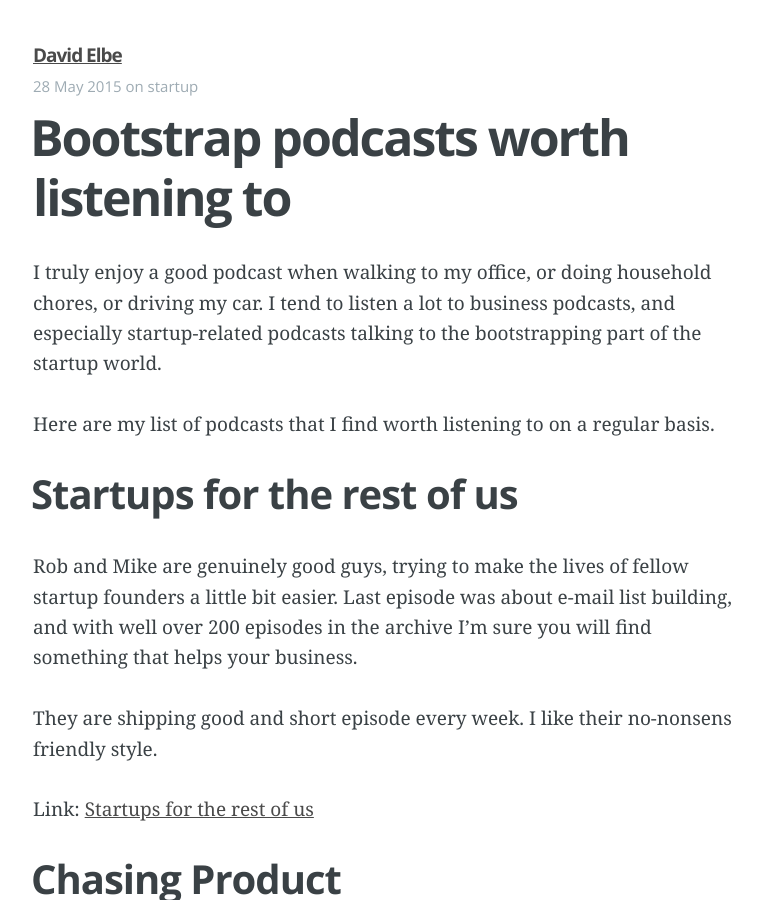
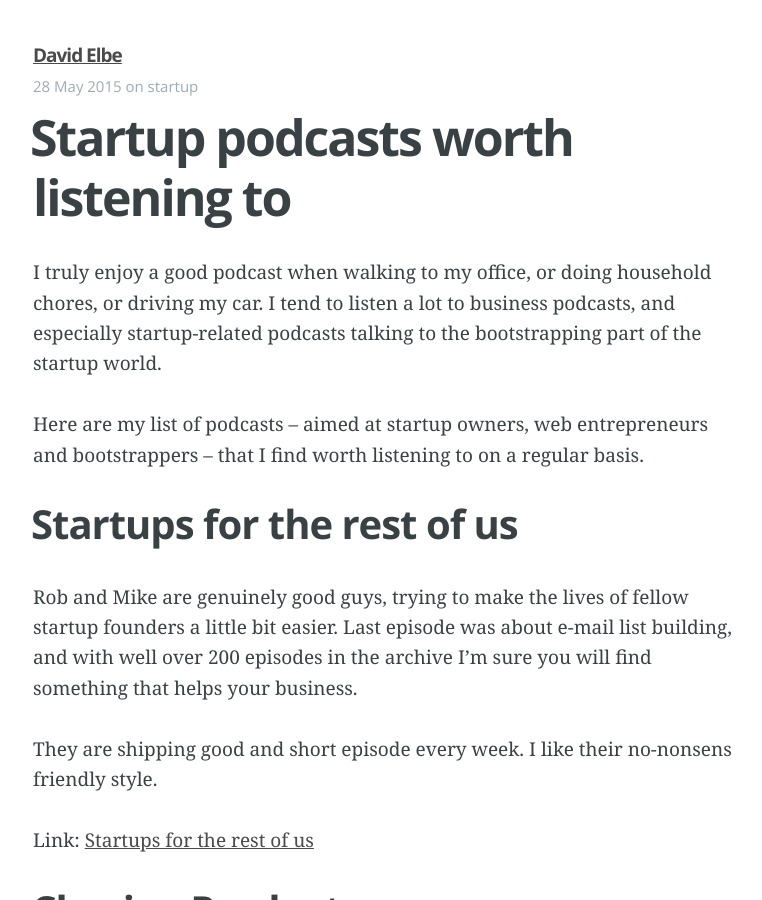
Before and after one commit to davidelbe/david.elbe.me, a Jekyll site: the page built from _posts/2015-05-28-startup-podcasts-worth-listening-to.md, in a window 1280 px wide and 900 px high. Shown: the whole window, without its empty margins (257-1019 px from the left). Built offline with Jekyll 4.4.1, drawn with Linux system fonts in a browser that asks for light colours; Markdown is read by kramdown in place of the engine named in the settings; comment, search, counter and statistics services are not loaded.

Commit message:
Renamed file to match title

```diff
--- a/_posts/2015-05-28-bootstrap-podcasts-worth-listening-to.md
+++ b/_posts/2015-05-28-startup-podcasts-worth-listening-to.md
@@ -1,6 +1,6 @@
 ---
 layout: post
-title: "Bootstrap podcasts worth listening to"
+title: "Startup podcasts worth listening to"
 date: "2015-05-28"
 disqus: true
 categories: startup
@@ -8,7 +8,7 @@
 
 I truly enjoy a good podcast when walking to my office, or doing household chores, or driving my car. I tend to listen a lot to business podcasts, and especially startup-related podcasts talking to the bootstrapping part of the startup world.
 
-Here are my list of podcasts that I find worth listening to on a regular basis.
+Here are my list of podcasts – aimed at startup owners, web entrepreneurs and bootstrappers – that I find worth listening to on a regular basis.
 
 ## Startups for the rest of us
 
```
